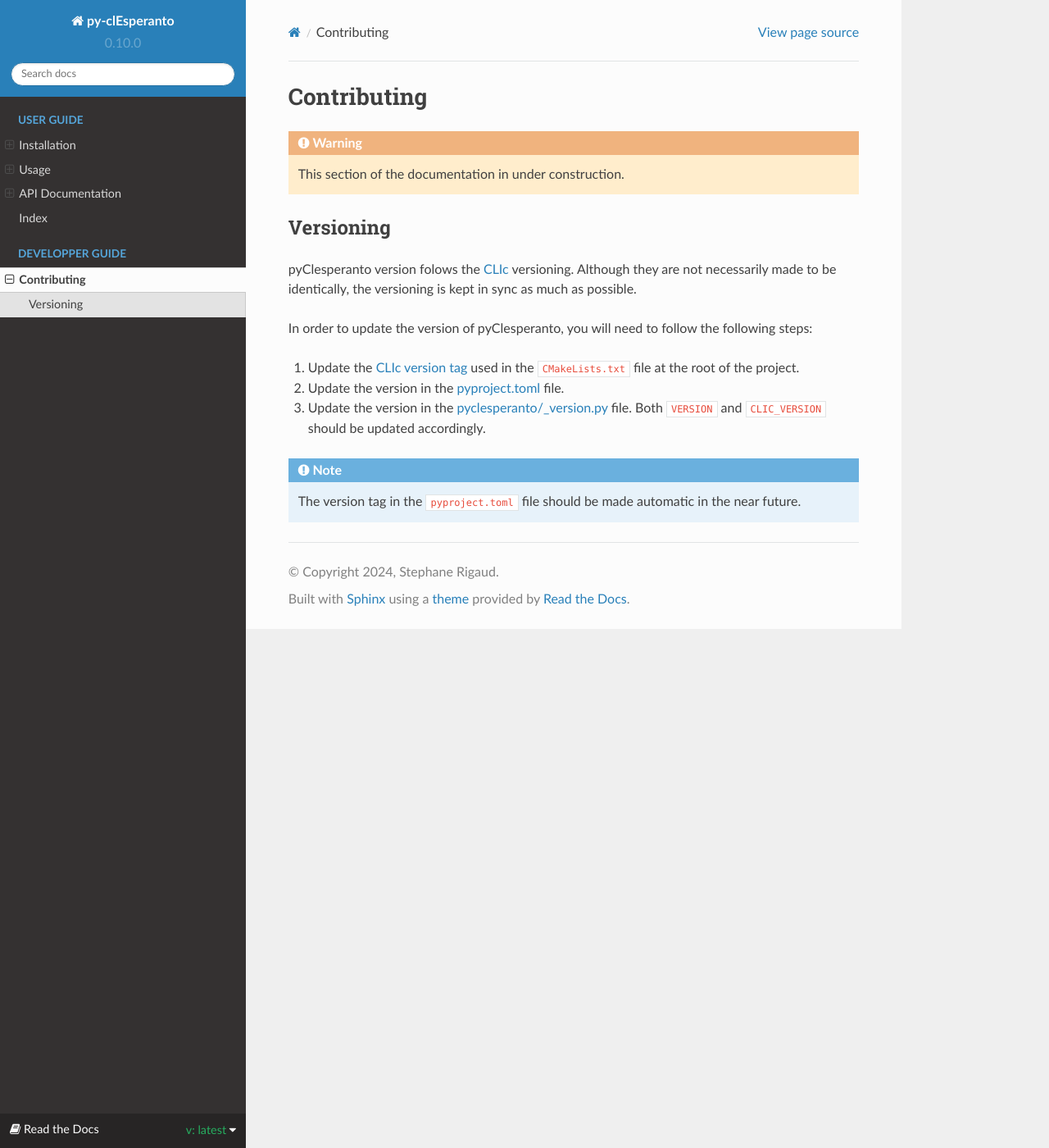
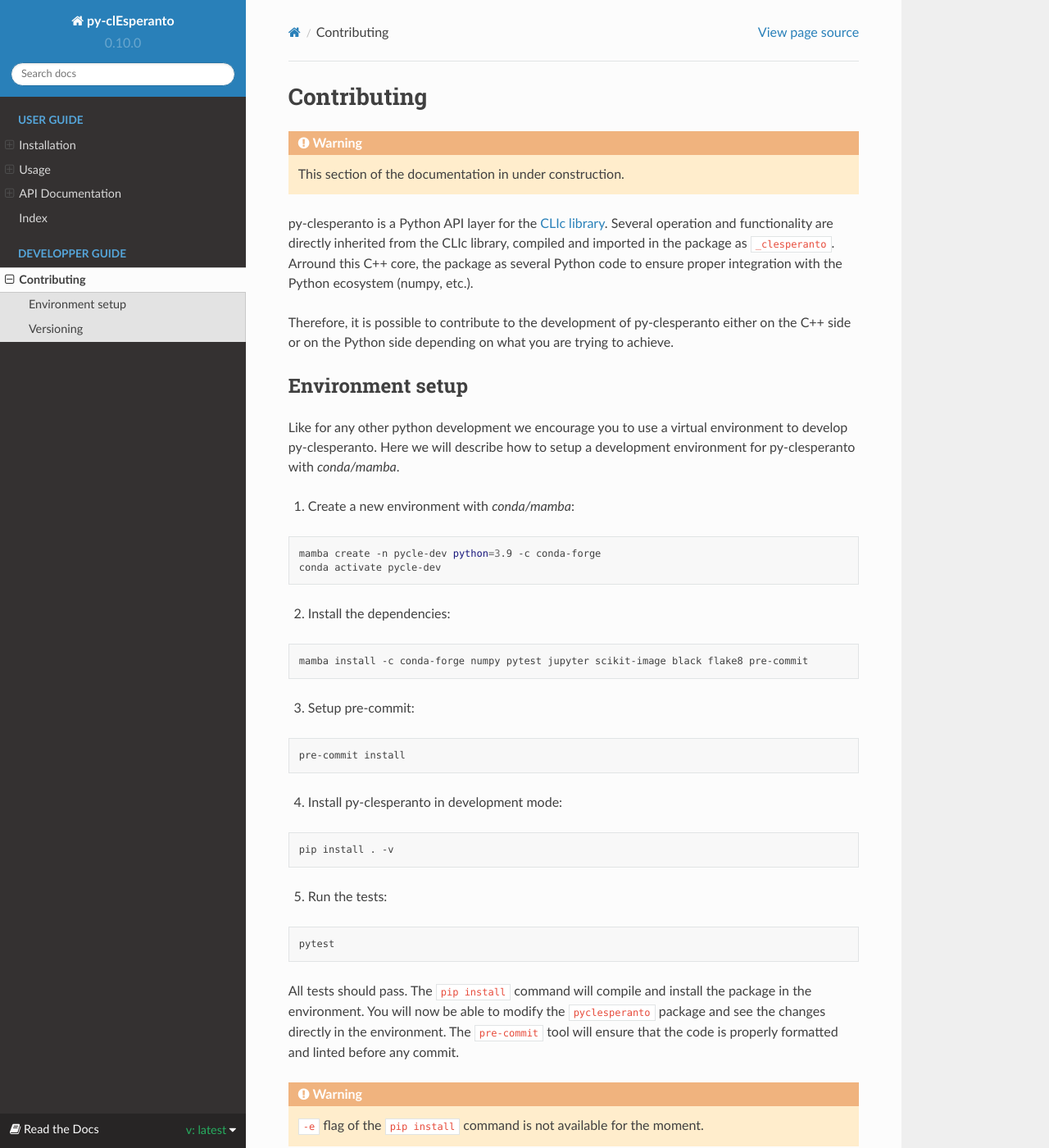
Before and after one commit to clEsperanto/pyclesperanto, a Sphinx documentation site: the page built from docs/source/contribute.rst, in a window 1280 px wide and 1400 px high. Shown: the whole window at 82% size. Built offline with Sphinx 7.4.7 and the Read the Docs theme 2.0.0, drawn with Linux system fonts in a browser that asks for light colours.

Commit message:
update doc

```diff
--- a/docs/source/contribute.rst
+++ b/docs/source/contribute.rst
@@ -4,6 +4,59 @@
 .. warning::
 
     This section of the documentation in under construction.
+
+
+py-clesperanto is a Python API layer for the `CLIc library <https://github.com/clEsperanto/CLIc>`__.
+Several operation and functionality are directly inherited from the CLIc library, compiled and imported in the package as ``_clesperanto``.
+Arround this C++ core, the package as several Python code to ensure proper integration with the Python ecosystem (numpy, etc.).
+
+Therefore, it is possible to contribute to the development of py-clesperanto either on the C++ side or on the Python side depending on what you are trying to achieve.
+
+Environment setup
+------------------
+
+Like for any other python development we encourage you to use a virtual environment to develop py-clesperanto.
+Here we will describe how to setup a development environment for py-clesperanto with `conda/mamba`.
+
+1. Create a new environment with `conda/mamba`:
+
+.. code-block:: bash
+
+    mamba create -n pycle-dev python=3.9 -c conda-forge
+    conda activate pycle-dev
+
+2. Install the dependencies:
+
+.. code-block:: bash
+
+    mamba install -c conda-forge numpy pytest jupyter scikit-image black flake8 pre-commit
+
+3. Setup pre-commit:
+
+.. code-block:: bash
+
+    pre-commit install
+
+4. Install py-clesperanto in development mode:
+
+.. code-block:: bash
+
+    pip install . -v
+
+5. Run the tests:
+
+.. code-block:: bash
+
+    pytest
+
+All tests should pass.
+The ``pip install`` command will compile and install the package in the environment.
+You will now be able to modify the ``pyclesperanto`` package and see the changes directly in the environment.
+The ``pre-commit`` tool will ensure that the code is properly formatted and linted before any commit.
+
+.. warning::
+
+    ``-e`` flag of the ``pip install`` command is not available for the moment.
 
 
 Versioning
```
